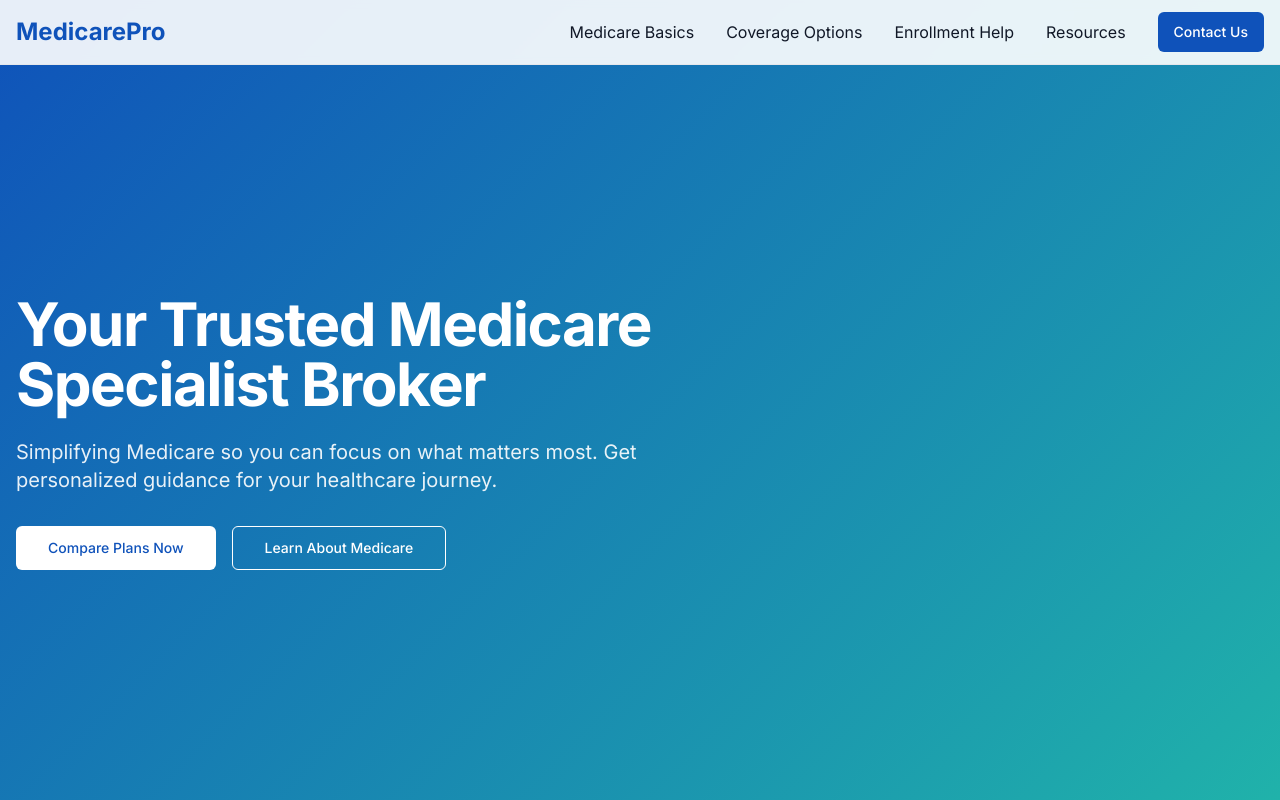
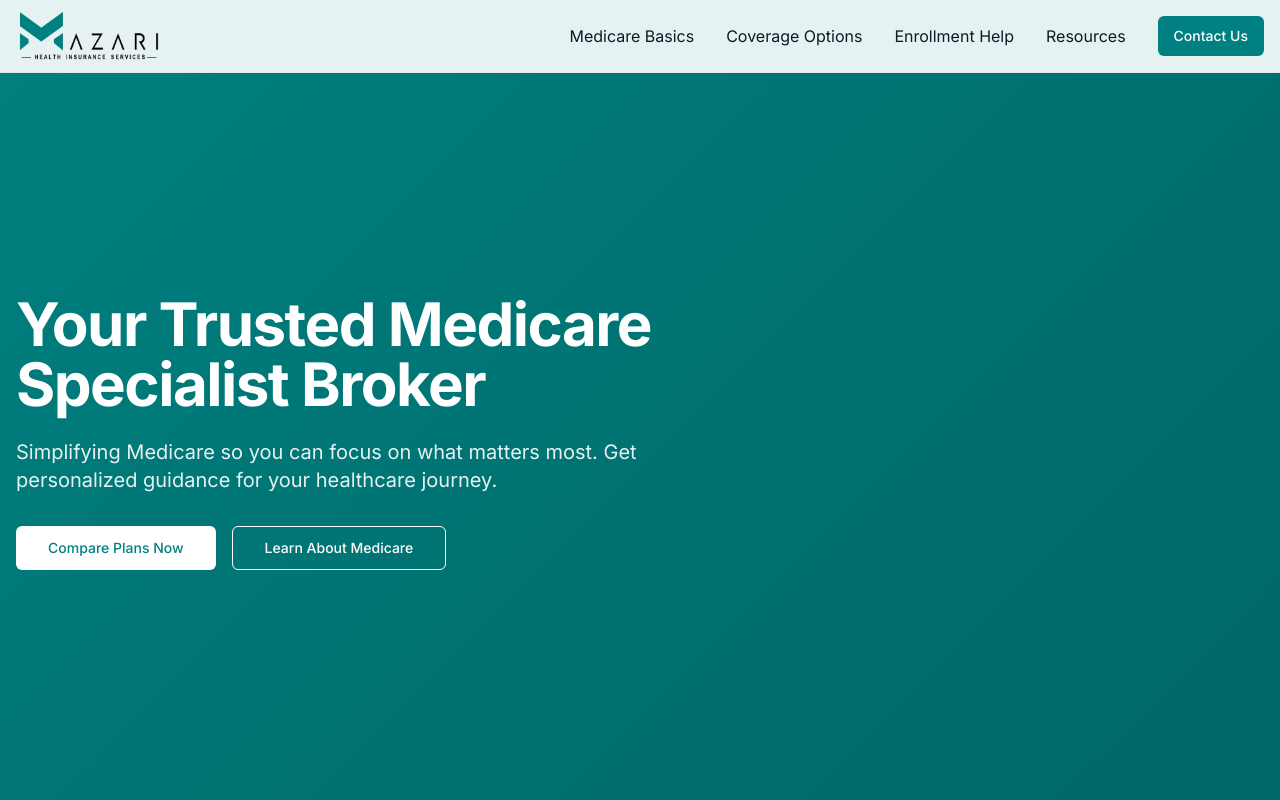
Before and after one commit to Intersk898/medicare-simplified-helper, a React (Vite) app: page / in a window 1280 px wide. Shown: the top 800 px of the page. Built offline with nearby package versions, Linux system fonts and the light colour scheme.

Commit message:
Update favicon and theme colors
Changed the favicon and the second image to reflect the new branding. Updated the website theme to use a teal color scheme throughout.
[skip gpt_engineer]

```diff
--- a/index.html
+++ b/index.html
@@ -3,10 +3,11 @@
   <head>
     <meta charset="UTF-8" />
     <meta name="viewport" content="width=device-width, initial-scale=1.0" />
-    <title>medicare-simplified-helper</title>
-    <meta name="description" content="Lovable Generated Project" />
-    <meta name="author" content="Lovable" />
-    <meta property="og:image" content="/og-image.png" />
+    <title>Azari Health Insurance Services</title>
+    <meta name="description" content="Your Trusted Medicare Insurance Partner" />
+    <meta name="author" content="Azari Health" />
+    <link rel="icon" type="image/png" href="/lovable-uploads/fa891149-7848-4ab1-b8fe-7036a1271af3.png" />
+    <meta property="og:image" content="/lovable-uploads/330ec2eb-d0af-42bc-be0b-bbdbfb2fd6f1.png" />
   </head>
 
   <body>
--- a/src/components/Navbar.tsx
+++ b/src/components/Navbar.tsx
@@ -25,8 +25,12 @@ const Navbar = () => {
       isVisible ? 'translate-y-0' : '-translate-y-full'
     }`}>
       <div className="container mx-auto px-4 py-3 flex items-center justify-between">
-        <Link to="/" className="text-2xl font-bold text-primary transition-colors hover:text-primary/80">
-          MedicarePro
+        <Link to="/" className="flex items-center gap-2">
+          <img
+            src="/lovable-uploads/330ec2eb-d0af-42bc-be0b-bbdbfb2fd6f1.png"
+            alt="Azari Health Insurance Services"
+            className="h-12 w-auto"
+          />
         </Link>
         <div className="hidden md:flex items-center gap-8">
           <Link to="/medicare-basics" className="hover:text-primary transition-all duration-300 hover:translate-y-[-2px]">
--- a/src/index.css
+++ b/src/index.css
@@ -15,5 +15,5 @@
 }
 
 .gradient-bg {
-  background: linear-gradient(135deg, #0F52BA 0%, #20B2AA 100%);
+  background: linear-gradient(135deg, #008080 0%, #006666 100%);
 }
--- a/tailwind.config.ts
+++ b/tailwind.config.ts
@@ -25,15 +25,15 @@ export default {
         background: "hsl(var(--background))",
         foreground: "hsl(var(--foreground))",
         primary: {
-          DEFAULT: "#0F52BA",
+          DEFAULT: "#008080", // Teal color
           foreground: "#FFFFFF",
         },
         secondary: {
-          DEFAULT: "#20B2AA",
+          DEFAULT: "#006666", // Darker teal
           foreground: "#FFFFFF",
         },
         accent: {
-          DEFAULT: "#FF7F50",
+          DEFAULT: "#00A3A3", // Lighter teal
           foreground: "#FFFFFF",
         },
         destructive: {
```
Also changed, not shown: public/lovable-uploads/330ec2eb-d0af-42bc-be0b-bbdbfb2fd6f1.png (added), public/lovable-uploads/fa891149-7848-4ab1-b8fe-7036a1271af3.png (added).
